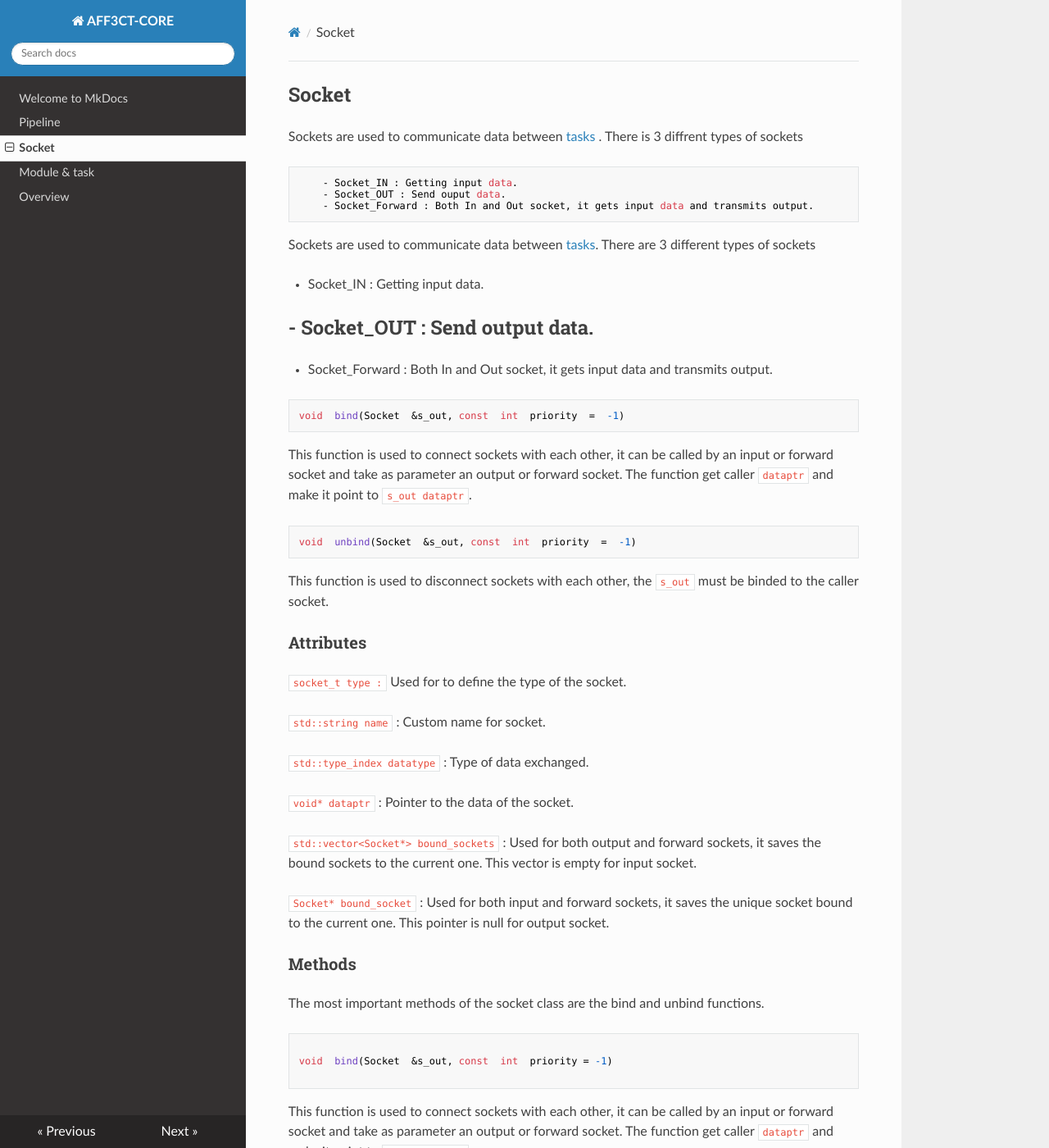
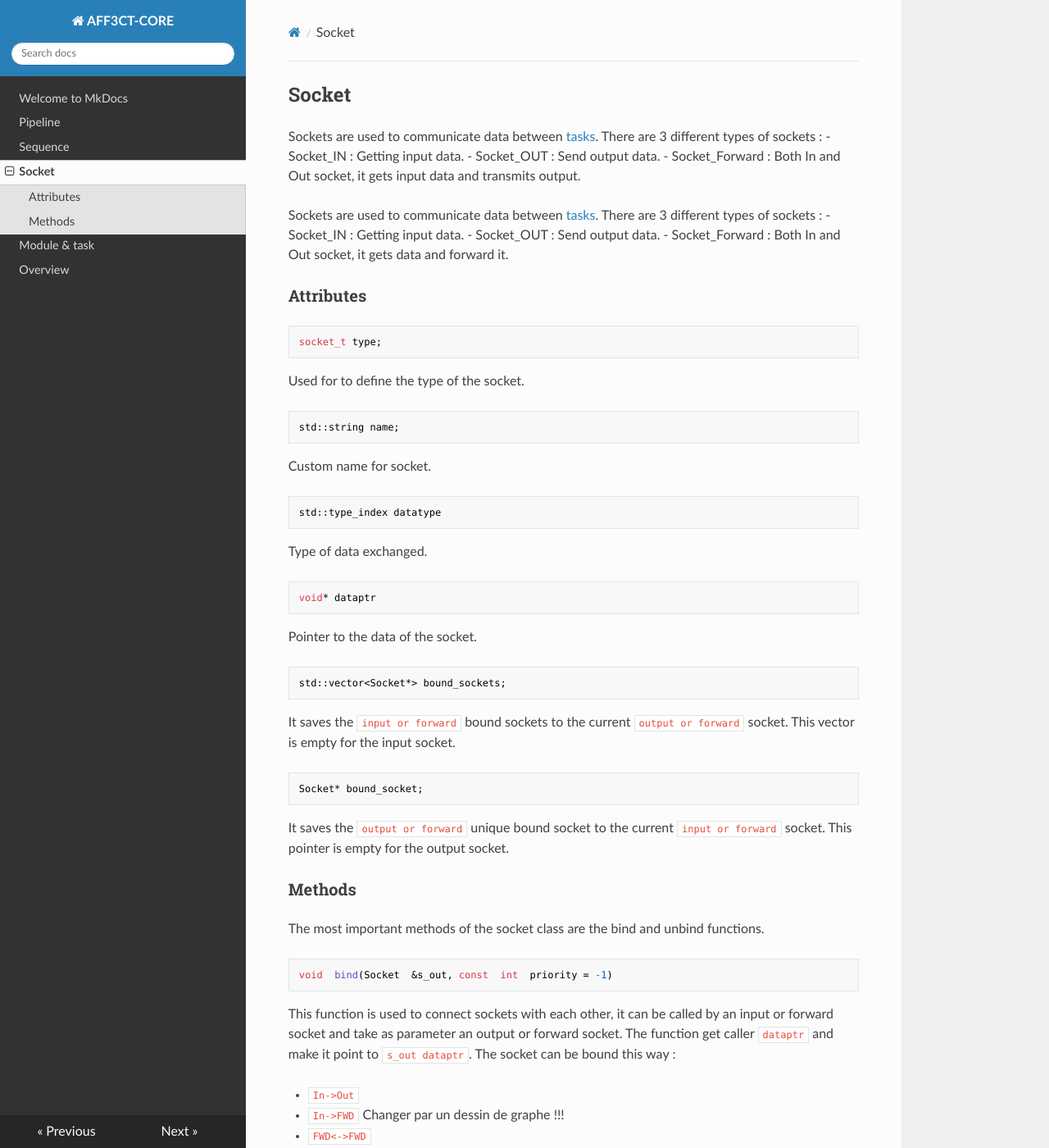
Before and after one commit to aff3ct/streampu, an MkDocs documentation site: the page built from docs/Socket.md, in a window 1280 px wide and 1400 px high. Shown: the whole window at 82% size. Built offline with MkDocs 1.6.1, drawn with Linux system fonts in a browser that asks for light colours; nearby versions of some CDN libraries.

Commit message:
Correction on pipline & socket, addition of Sequecne

````diff
--- a/docs/Socket.md
+++ b/docs/Socket.md
@@ -1,69 +1,58 @@
 
 ## Socket
-
-Sockets are used to communicate data between [tasks](module & task.md) . There is 3 diffrent types of sockets
-
-		- Socket_IN : Getting input data.
-		- Socket_OUT : Send ouput data.
-		- Socket_Forward : Both In and Out socket, it gets input data and transmits output.
-
-Sockets are used to communicate data between [tasks](Task.md). There are 3 different types of sockets
-
+Sockets are used to communicate data between [tasks](module & task.md). There are 3 different types of sockets :
 - Socket_IN : Getting input data.
-
 - Socket_OUT : Send output data.
--
 - Socket_Forward : Both In and Out socket, it gets input data and transmits output.
 
+Sockets are used to communicate data between [tasks](module&task.md). There are 3 different types of sockets :
+- Socket_IN : Getting input data.
+- Socket_OUT : Send output data.
+- Socket_Forward : Both In and Out socket, it gets data and forward it.
+### Attributes
 ```cpp
-void  bind(Socket  &s_out, const  int  priority  =  -1)
+socket_t type;
 ```
- This function is used to connect sockets with each other, it can be called by an input or forward socket and take as parameter an output or forward socket. The function get caller `dataptr` and make it point to `s_out dataptr`.
+Used for to define the type of the socket.
+```cpp
+std::string name;
+```
+Custom name for socket.
+```cpp
+std::type_index datatype
+```
+Type of data exchanged.
+```cpp
+void* dataptr
+```
+Pointer to the data of the socket.
+```cpp
+std::vector<Socket*> bound_sockets;
+```
+It saves the `input or forward` bound sockets to the current `output or forward` socket. This vector is empty for the input socket.
+```cpp
+Socket* bound_socket;
+```
+It saves the `output or forward` unique bound socket to the current `input or forward` socket. This pointer is empty for the output socket.
+
+### Methods
+The most important methods of the socket class are the bind and unbind functions.
 
 ```cpp
-void  unbind(Socket  &s_out, const  int  priority  =  -1)
+void  bind(Socket  &s_out, const  int  priority = -1)
 ```
- This function is used to disconnect sockets with each other, the `s_out` must be binded to the caller socket.
+
+This function is used to connect sockets with each other, it can be called by an input or forward socket and take as parameter an output or forward socket. The function get caller `dataptr` and make it point to `s_out dataptr`. The socket can be bound this way :
+
+ - `In->Out`
+ - `In->FWD` 						Changer par un dessin de graphe !!!
+ - `FWD<->FWD`
+ - `FWD->OUT`
 
 
 
 
-### Attributes
-
-
-
-`socket_t type :` Used for to define the type of the socket.
-
-`std::string name` : Custom name for socket.
-
-`std::type_index datatype` : Type of data exchanged.
-
-`void* dataptr` : Pointer to the data of the socket.
-
-`std::vector<Socket*> bound_sockets` : Used for both output and forward sockets, it saves the bound sockets to the current one. This vector is empty for input socket.
-
-`Socket* bound_socket` : Used for both input and forward sockets, it saves the unique socket bound to the current one. This pointer is null for output socket.
-
-
-
-### Methods
-
-The most important methods of the socket class are the bind and unbind functions.
-
-
-
 ```cpp
-
-void  bind(Socket  &s_out, const  int  priority = -1)
-
+void  unbind(Socket  &s_out, const  int  priority = -1);
 ```
-
-This function is used to connect sockets with each other, it can be called by an input or forward socket and take as parameter an output or forward socket. The function get caller `dataptr` and make it point to `s_out dataptr`.
-
-```cpp
-
-void  unbind(Socket  &s_out, const  int  priority = -1)
-
-```
-
 This function is used to disconnect sockets with each other, the `s_out` must be bound to the caller socket.
````
Also changed, not shown: docs/Pipeline.md (+112 -51 lines), docs/Sequence.md (added, +44 -0 lines).
